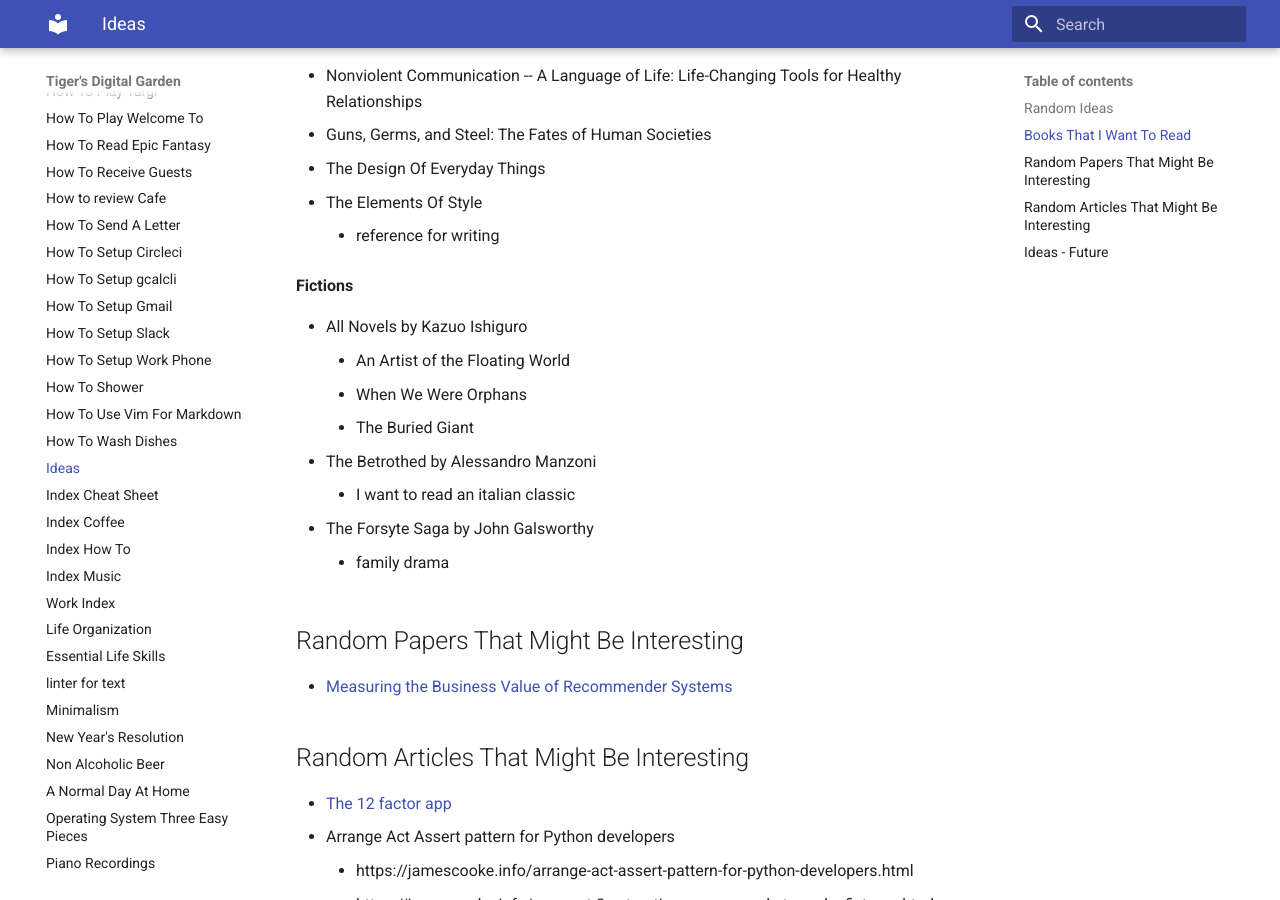
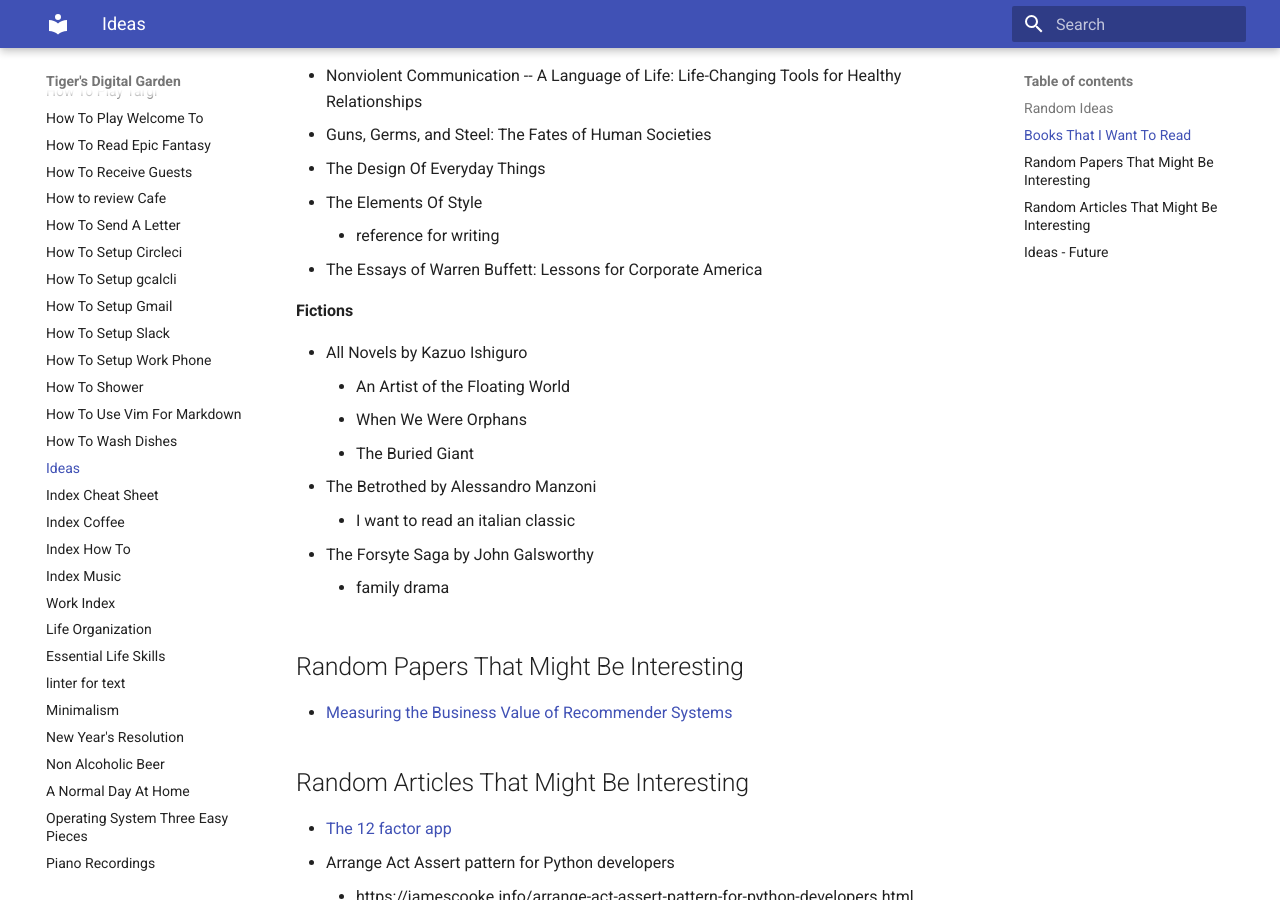
Before and after one commit to ynotstartups/notes, an MkDocs documentation site: the page built from notes/ideas.md, in a window 1280 px wide and 900 px high, scrolled down 2330 px. Built offline with MkDocs 1.6.1 and Material for MkDocs 9.7.7, drawn with Linux system fonts in a browser that asks for light colours.

Commit message:
add ideas

```diff
--- a/notes/ideas.md
+++ b/notes/ideas.md
@@ -73,6 +73,7 @@ _later_
 - The Design Of Everyday Things
 - The Elements Of Style
   - reference for writing
+- The Essays of Warren Buffett: Lessons for Corporate America
 
 **Fictions**
 
```
